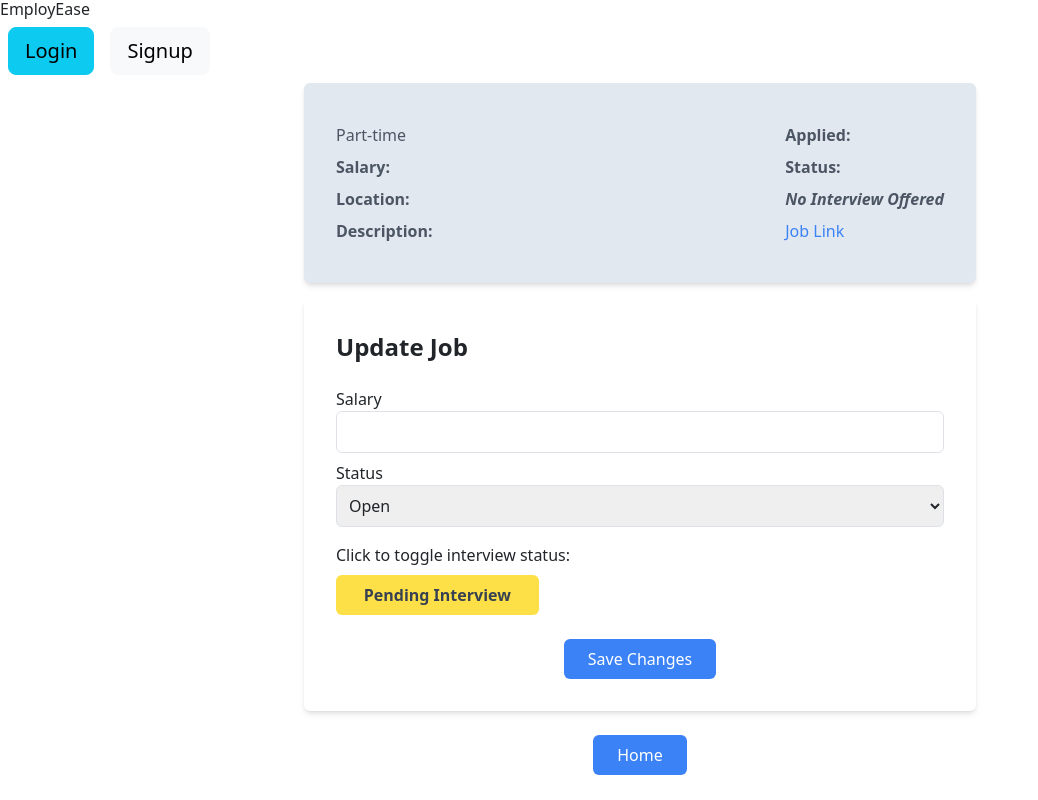
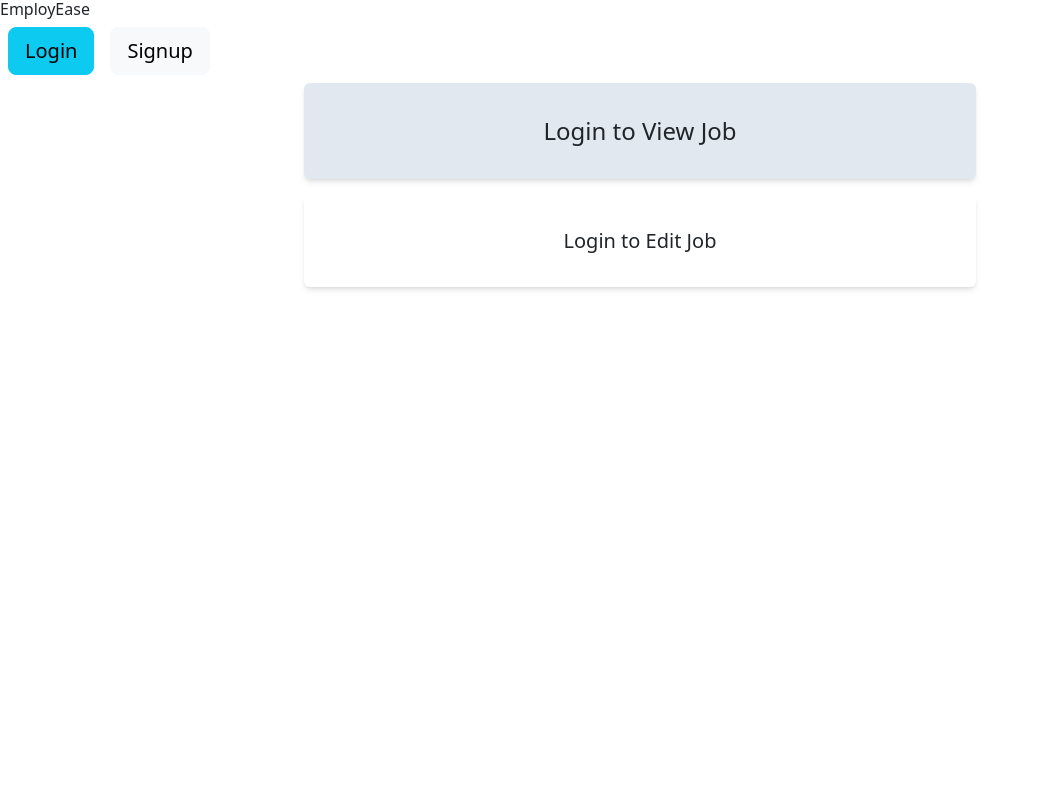
Before and after one commit to jhuber1155/EmployEase, a React (Vite) app in the folder client/: page /jobs/1 in a window 1280 px wide. Shown: the whole page, without its empty margins (0-1038 px from the left). Built offline with nearby package versions, Linux system fonts and the light colour scheme; no server answers.

Commit message:
user auth on job view page

```diff
--- a/client/src/pages/Job.jsx
+++ b/client/src/pages/Job.jsx
@@ -3,6 +3,7 @@ import { QUERY_JOB } from '../utils/queries';
 import { useParams } from 'react-router-dom';
 import UpdateJobForm from '../components/updateJobForm';
 import { Link } from 'react-router-dom';
+import Auth from '../utils/auth';
 
 const Job = () => {
     const { jobId } = useParams();
@@ -16,14 +17,13 @@ const Job = () => {
 
     console.log(job)
 
-
+    if (Auth.loggedIn()) {
     return (
         <main>
             {loading ? (
                 <div>Loading...</div>
             ) : (
                 <div>
-
                     <div className="bg-slate-200 max-w-2xl mx-auto mb-3 rounded-md p-8 shadow-md sm:flex justify-between">
                         <div>
                         <h2 className="text-2xl font-semibold mb-2">{job.jobTitle}</h2>
@@ -39,22 +39,28 @@ const Job = () => {
                         <p className="text-gray-600 mb-2 italic font-semibold">{job.interviewOffered ? 'Interview Offered' : 'No Interview Offered'}</p>
                         <a className="text-blue-500" href={job.jobLink}>Job Link</a>
                         </div>
-
                     </div>
-
                     <UpdateJobForm job={job} />
                     <div className='text-center mt-4'>
-
-                        <button className='bg-blue-500 text-white px-4 py-2 rounded-md'>
+                        <button className='bg-gray-500 text-white px-4 py-2 rounded-md'>
                             <Link to="/">Home</Link>
                         </button>
                     </div>
-
                 </div>
             )}
         </main>
+    )}
+    return (
+        <>
+        <div className="bg-slate-200 max-w-2xl mx-auto mb-3 rounded-md p-8 shadow-md text-center">
+            <p className='text-2xl'>Login to View Job</p>
+        </div>
+        <div className="max-w-2xl mx-auto rounded-md p-8 shadow-md text-center">
+        <p className='text-xl'>Login to Edit Job</p>
+        </div>
+        </>
+    )
 
-    )
 };
 
 export default Job;
```
